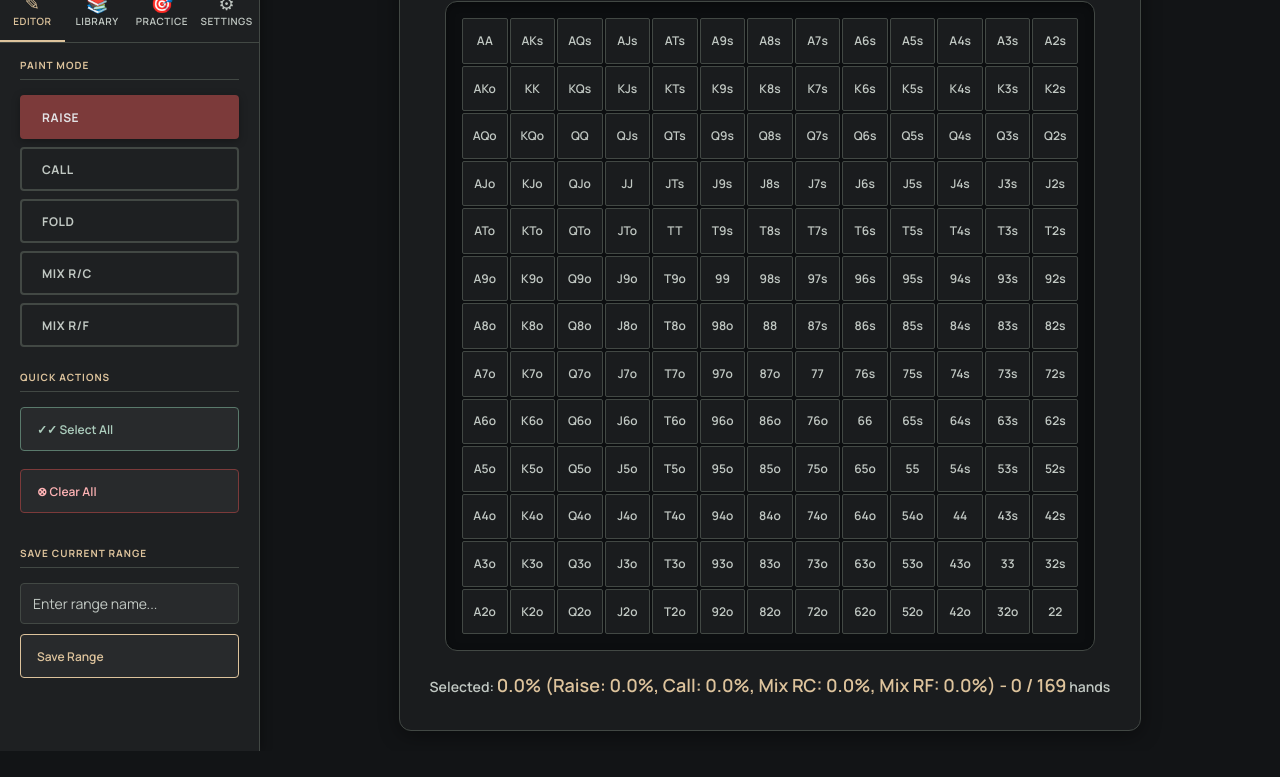
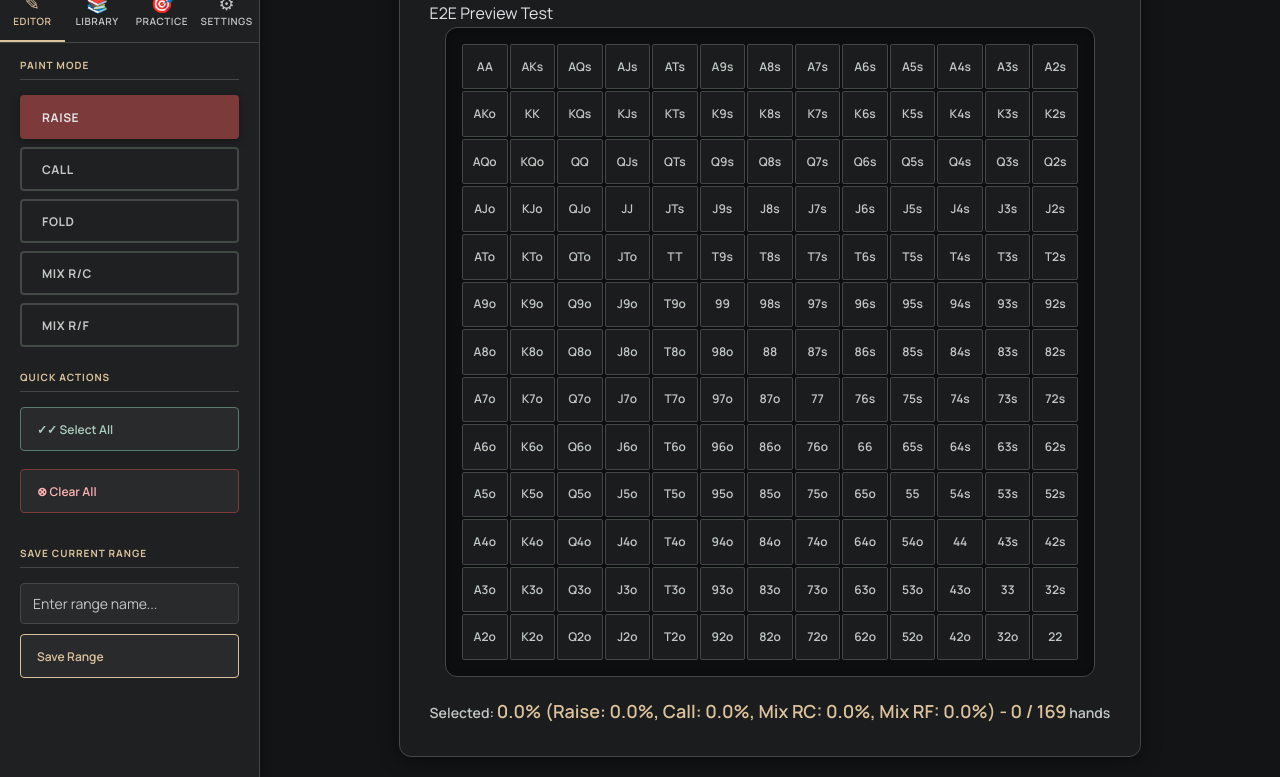
Before and after one commit to phillyc/poker_trainer, a website: page index.html in a window 1280 px wide. Shown: the part 103-880 px from the top of the page. Before the commit the page ends 854 px from the top, so only its background shows below. Drawn offline with Linux system fonts and the light colour scheme.

Commit message:
test: trivial change for preview/approval E2E test

```diff
--- a/index.html
+++ b/index.html
@@ -137,6 +137,7 @@
                 <!-- Editor View (default) -->
                 <div id="editor-view" class="view-panel active">
                     <h1>Texas Hold'em Range Trainer</h1>
+                    <p class="subtitle">E2E Preview Test</p>
 
                     <!-- Mobile-only paint mode buttons (duplicated for mobile UX) -->
                     <div class="mobile-paint-modes">
```
